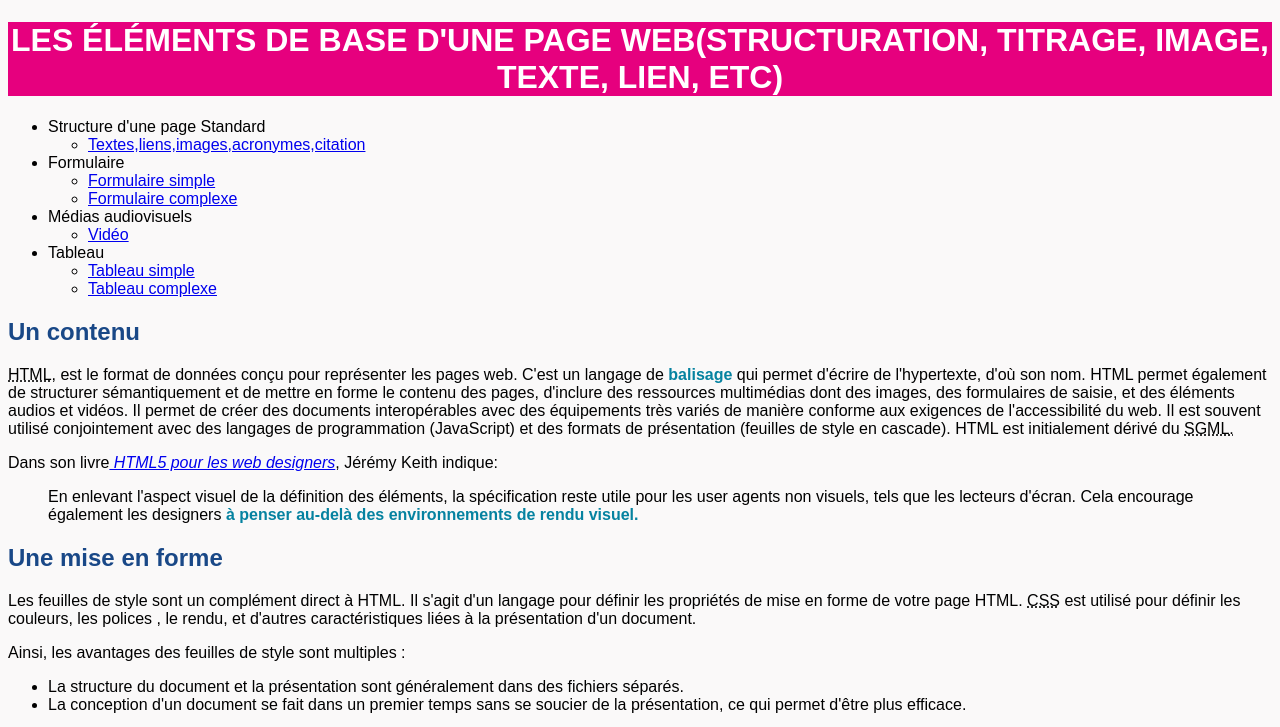
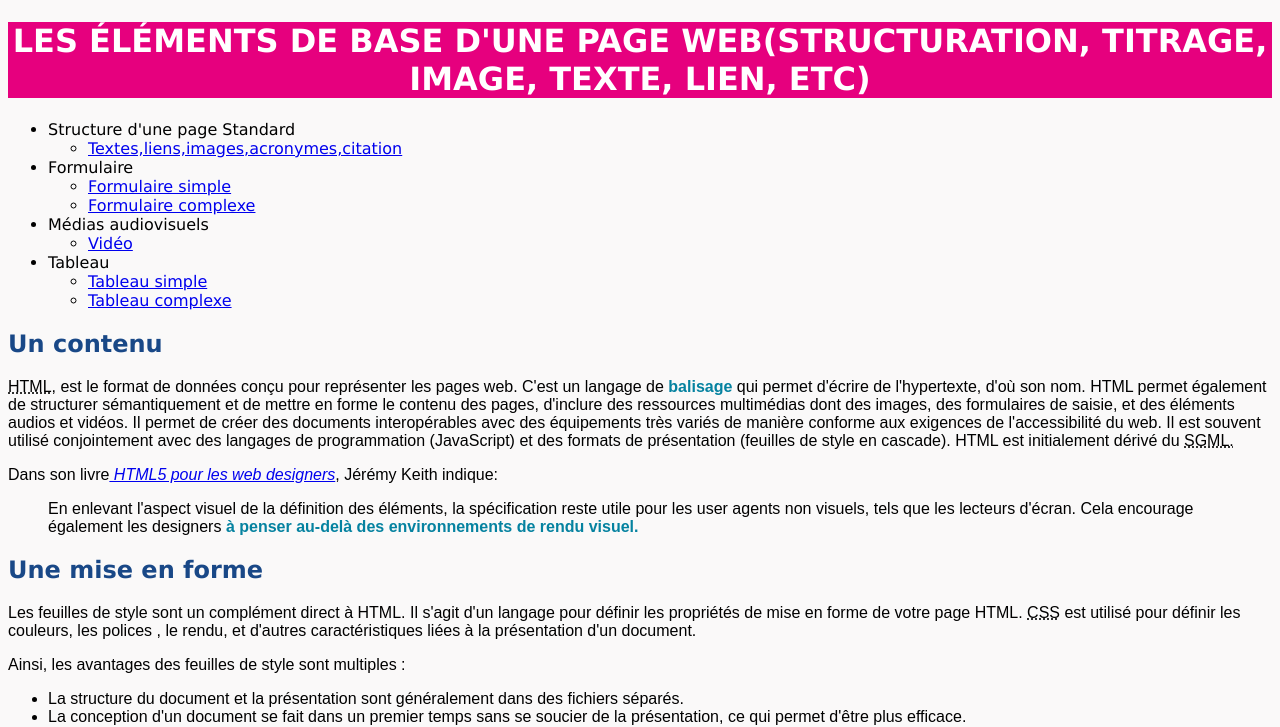
Before and after one commit to pcasier1/test-site, a plain HTML site: page site-bases-html-css/index.html in a window 1280 px wide. Shown: the part 91-818 px from the top of the page. Drawn offline with Linux system fonts and the light colour scheme.

Commit message:
Update style.css

```diff
--- a/site-bases-html-css/css/style.css
+++ b/site-bases-html-css/css/style.css
@@ -1,10 +1,9 @@
 body {
-
     background-color: rgb(250, 249, 249);
     font-family: Arial, Helvetica, sans-serif;
 }
 
-h1 h2 h3 body>nav {
+h1,h2,h3,nav {
     font-family: Verdana, Geneva, Tahoma, sans-serif;
 }
 
```
